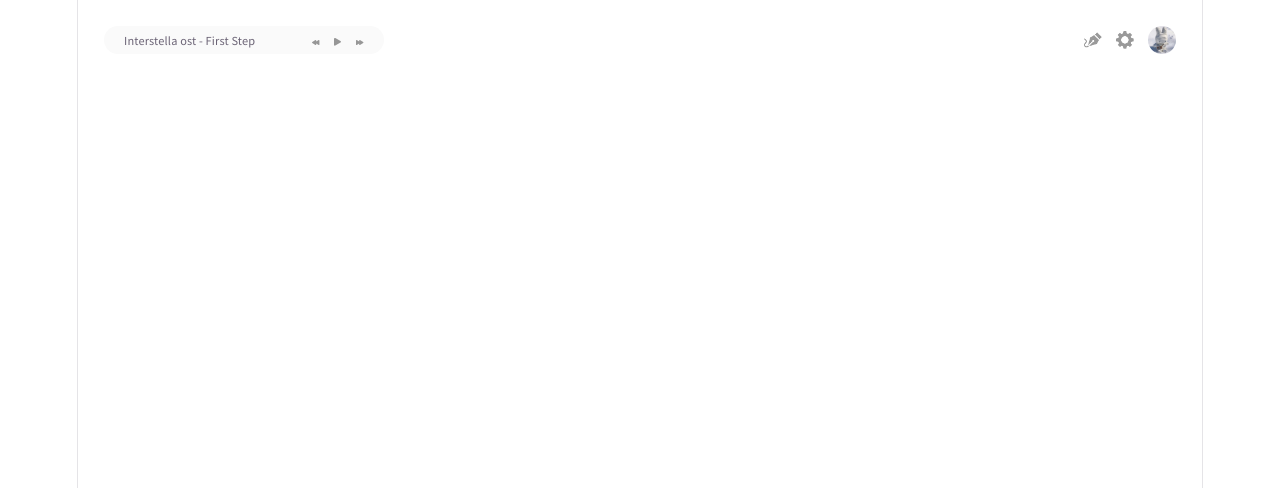
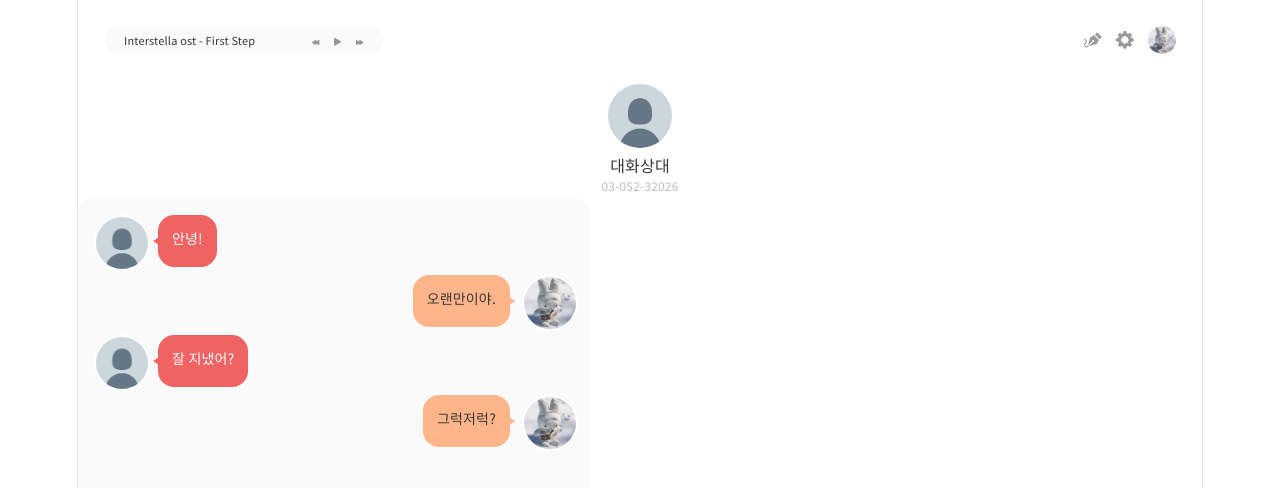
Before and after one commit to ring-of-saturn/hptemplate, a React (Vite) app in the folder hptemplate/: page / in a window 1280 px wide. Shown: the top 488 px of the page. Built offline with nearby package versions, Linux system fonts and the light colour scheme.

Commit message:
채팅 날짜 기능 추가 전

```diff
--- a/hptemplate/src/App.jsx
+++ b/hptemplate/src/App.jsx
@@ -4,11 +4,15 @@ import reactLogo from './assets/react.svg'
 import viteLogo from './assets/vite.svg'
 import './App.css'
 import Header from './Header'
+import ProfileCard from './ProfileCard'
+import ChatBox from './ChatBox'
 
 function App() {
   return(
     <div>
       <Header/>
+      <ProfileCard/>
+      <ChatBox/>
     </div>
   )
 }
--- /dev/null
+++ b/hptemplate/src/ChatBox.css
@@ -0,0 +1,82 @@
+.chat-box {
+    display: flex;
+    flex-direction: column;
+    justify-content: start;
+    gap: 8px;
+    padding: 16px;
+    width: 480px;
+    height: 580px;
+    background-color: #FAFAFA;
+    border-radius: 14px;
+    font-size: 14px;
+  }
+
+  .chat-box .chat-other{
+    display: flex;
+    justify-self: start;
+  }
+
+  .chat-box .chat-me{
+    display: flex;
+    justify-content: end;
+  }
+
+  .chat-profile{
+    width: 52px;
+    height: 52px;
+  }
+
+  .chat-profile img{
+    width: 100%;
+    height: 100%;
+    border: 2px solid white;
+    border-radius: 30px;
+  }
+
+  .bubble {
+    max-width: 70%;
+    padding: 10px 14px;
+    border-radius: 16px;
+
+    position: relative;
+    max-width: 70%;
+    padding: 10px 14px;
+    border-radius: 16px;
+  }
+
+  .bubble-other {
+    margin-left: 12px;
+    background-color: #F06363;
+    color: white;
+  }
+
+  .bubble-me {
+    margin-right: 12px;
+    background-color: #FFB58A;
+    color: #383838;
+  }
+
+  .bubble-other::after {
+    content: '';
+    position: absolute;
+    left: -5px;
+    bottom: 18px;
+    border-width: 8px 12px 8px 0;
+    border-style: solid;
+    border-color: transparent #F06363 transparent transparent;
+  }
+
+  /* 내 말풍선 꼬리 (오른쪽 아래) */
+  .bubble-me::after {
+    content: '';
+    position: absolute;
+    right: -5px;
+    bottom: 18px;
+    border-width: 8px 0px 8px 12px;
+    border-style: solid;
+    border-color: transparent transparent transparent #FFB58A;;
+  }
+
+.chat-me .chat-profile {
+    order: 2;
+  }
--- /dev/null
+++ b/hptemplate/src/ChatBox.jsx
@@ -0,0 +1,18 @@
+import messages  from "./message";
+import './ChatBox.css'
+
+function ChatBox(){
+    return(
+        <div className="chat-box">
+            {messages.map((msg)=>(
+
+                <div key={msg.id} className={msg.sender === 'me' ? 'chat-me' : 'chat-other'}>
+                    <div className="chat-profile"><img src={msg.img}/></div>
+                    <div className={msg.sender === 'me' ? 'bubble bubble-me' : 'bubble bubble-other'}>{msg.text}</div>
+                 </div>
+            ))}
+        </div>
+    )
+}
+
+export default ChatBox
--- a/hptemplate/src/Header.css
+++ b/hptemplate/src/Header.css
@@ -24,6 +24,7 @@ ul,li{
     align-items: center;
     background-color: #FAFAFA;
     border-radius: 30px;
+    color: #383838;
 }
 
 .header .player .player-btn{
--- a/hptemplate/src/ProfileCard.css
+++ b/hptemplate/src/ProfileCard.css
@@ -0,0 +1,32 @@
+.profile-card{
+    display: flex;
+    flex-direction: column;
+    justify-content: center;
+    align-items: center;
+}
+
+.profile-card .profile-img{
+    width: 64px;
+    height: 64px;
+    margin-bottom: 10px;
+}
+
+.profile-card img{
+    width: 100%;
+    height: 100%;
+    border-radius: 40px;
+    overflow: hidden;
+}
+
+.profile-card .chat-name{
+    color: #383838;
+    font-size: 16px;
+    font-weight: bold;
+    line-height: 15px;
+}
+
+.profile-card .chat-memo{
+    color: #BEBEBE;
+    font-size: 12px;
+    font-weight: 300;
+}
--- a/hptemplate/src/ProfileCard.jsx
+++ b/hptemplate/src/ProfileCard.jsx
@@ -4,6 +4,11 @@ import './ProfileCard.css'
 function profileCard(){
     return(
         <div>
+            <div className='profile-card'>
+                <div className='profile-img'><img src={profileImg} alt="프로필 이미지" /></div>
+                <div className='chat-name'>대화상대</div>
+                <div className='chat-memo'>03-052-32026</div>
+            </div>
 
         </div>
     )
--- /dev/null
+++ b/hptemplate/src/message.js
@@ -0,0 +1,9 @@
+const messages = [
+
+    {id:1, sender:'other', text:'안녕!', img:'/src/assets/chat_profile.jpg', date: '2026-09-27'},
+    {id:2, sender:'me', text:'오랜만이야.', img:'/src/assets/profile.png', date: '2026-09-27'},
+    {id:3, sender:'other', text:'잘 지냈어?', img:'/src/assets/chat_profile.jpg', date: '2026-09-28'},
+    {id:4, sender:'me', text:'그럭저럭?', img:'/src/assets/profile.png', date: '2026-09-28'},
+]
+
+export default messages
```
